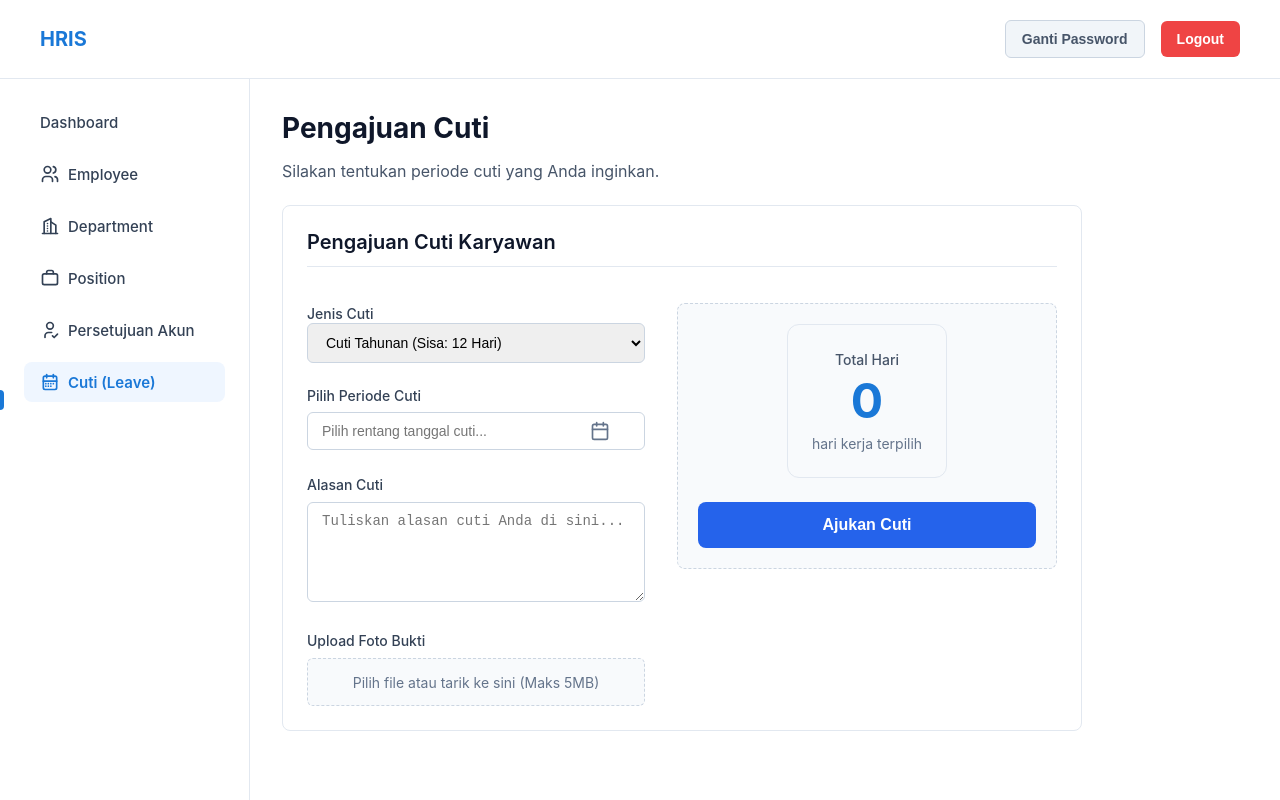
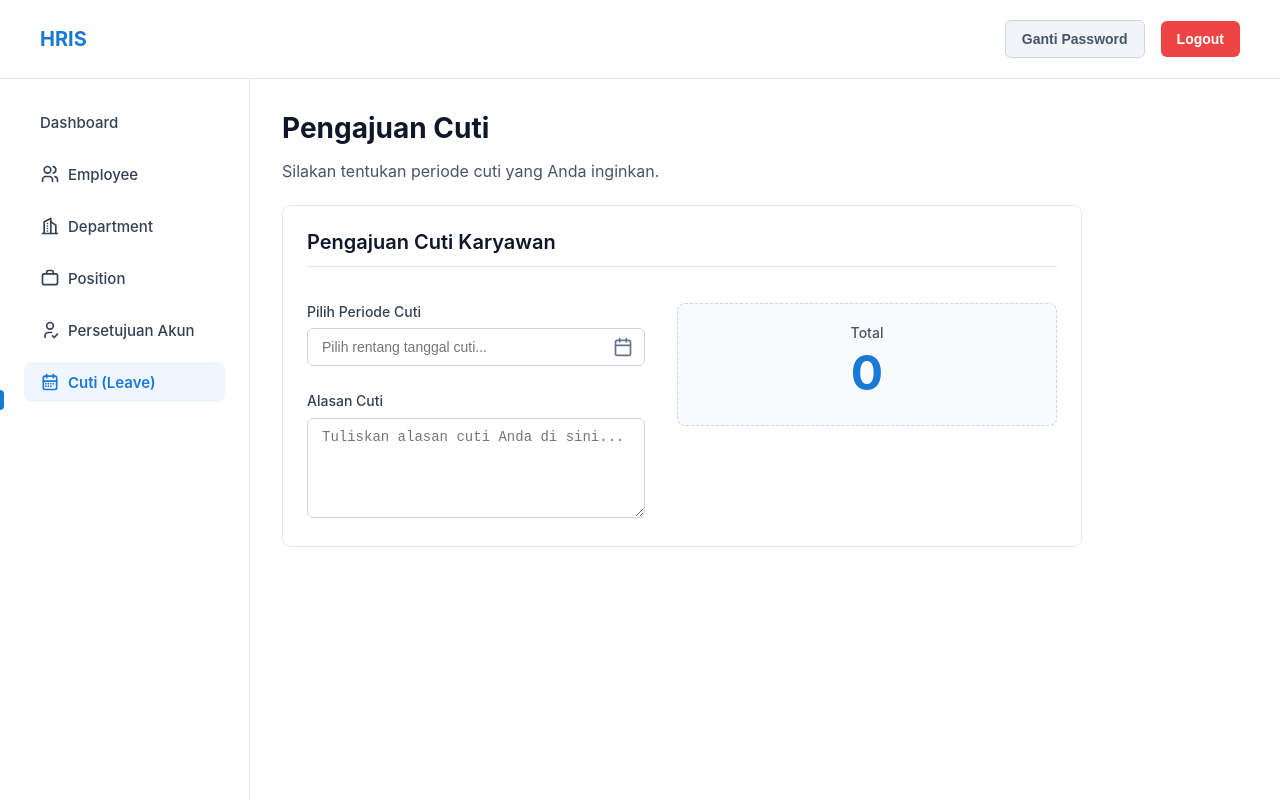
Before and after one commit to Tammam141/hris-frontend, a React (Vite) app: page /leave in a window 1280 px wide. Built offline with nearby package versions, Linux system fonts and the light colour scheme; sample sign-in values are in the browser's storage.

Commit message:
penambahan upload fot dan jenis cuti di leaveperiode

```diff
--- a/src/components/ui/leave.css
+++ b/src/components/ui/leave.css
@@ -98,45 +98,3 @@
 .custom-datepicker-input:focus {
   border-color: #1a78d7;
 }
-
-/* File Upload Styles */
-.file-upload-wrapper {
-  position: relative;
-  width: 100%;
-  height: 48px;
-  border: 1px dashed #cbd5e1;
-  border-radius: 6px;
-  background-color: #f8fafc;
-  display: flex;
-  align-items: center;
-  justify-content: center;
-  cursor: pointer;
-  transition: all 0.2s ease;
-  margin-top: 8px;
-}
-
-.file-upload-wrapper:hover {
-  border-color: #94a3b8;
-  background-color: #f1f5f9;
-}
-
-.file-upload-input {
-  position: absolute;
-  top: 0;
-  left: 0;
-  width: 100%;
-  height: 100%;
-  opacity: 0;
-  cursor: pointer;
-}
-
-.file-upload-text {
-  font-size: 14px;
-  color: #64748b;
-  pointer-events: none;
-  padding: 0 16px;
-  white-space: nowrap;
-  overflow: hidden;
-  text-overflow: ellipsis;
-  max-width: 100%;
-}
--- a/src/features/leave/LeavePeriod.tsx
+++ b/src/features/leave/LeavePeriod.tsx
@@ -2,7 +2,6 @@ import React, { useState, useEffect } from 'react';
 import DatePicker from 'react-datepicker';
 import 'react-datepicker/dist/react-datepicker.css';
 import { differenceInBusinessDays } from 'date-fns';
-import { AlertModal } from '../../components/ui/AlertModal';
 import '../../components/ui/leave.css';
 
 export function LeavePeriod() {
@@ -13,15 +12,8 @@ export function LeavePeriod() {
   // State total hari kerja
   const [totalDays, setTotalDays] = useState<number>(0);
 
-  // State alasan cuti & tipe cuti
+  // State alasan cuti
   const [reason, setReason] = useState<string>('');
-  const [leaveType, setLeaveType] = useState<string>('tahunan');
-  const [attachment, setAttachment] = useState<File | null>(null);
-
-  // State notifikasi submit
-  const [isAlertOpen, setIsAlertOpen] = useState(false);
-  const [alertMessage, setAlertMessage] = useState('');
-  const [alertType, setAlertType] = useState<'success' | 'error'>('success');
 
   // Blokir hari Sabtu (6) dan Minggu (0)
   const isWeekday = (date: Date) => {
@@ -45,53 +37,12 @@ export function LeavePeriod() {
     }
   }, [startDate, endDate]);
 
-  function handleSubmit(e: React.FormEvent) {
-    e.preventDefault();
-    if (!startDate) {
-      setAlertType('error');
-      setAlertMessage('Harap pilih periode cuti terlebih dahulu.');
-      setIsAlertOpen(true);
-      return;
-    }
-    if (leaveType === 'sakit' && !attachment) {
-      setAlertType('error');
-      setAlertMessage('Harap unggah foto bukti untuk cuti sakit.');
-      setIsAlertOpen(true);
-      return;
-    }
-
-    // Mock Submit Success
-    setAlertType('success');
-    setAlertMessage(`Pengajuan Cuti ${leaveType === 'tahunan' ? 'Tahunan' : leaveType === 'sakit' ? 'Sakit' : 'Melahirkan'} berhasil diajukan dan sedang menunggu persetujuan HR.`);
-    setIsAlertOpen(true);
-
-    // Reset Form
-    setDateRange([null, null]);
-    setReason('');
-    setAttachment(null);
-    setLeaveType('tahunan');
-  }
-
   return (
     <div className="leave-container">
       <h2 className="leave-title">Pengajuan Cuti Karyawan</h2>
 
-      <form onSubmit={handleSubmit} className="leave-grid">
+      <div className="leave-grid">
         <div className="leave-column-left">
-
-          <div style={{ marginBottom: '16px' }}>
-            <label className="leave-label">Jenis Cuti</label>
-            <select
-              className="custom-datepicker-input"
-              value={leaveType}
-              onChange={(e) => setLeaveType(e.target.value)}
-            >
-              <option value="tahunan">Cuti Tahunan (Sisa: 12 Hari)</option>
-              <option value="sakit">Cuti Sakit</option>
-              <option value="melahirkan">Cuti Melahirkan</option>
-            </select>
-          </div>
-
           <label className="leave-label">Pilih Periode Cuti</label>
           <div style={{ position: 'relative' }}>
             <DatePicker
@@ -106,13 +57,6 @@ export function LeavePeriod() {
               className="custom-datepicker-input"
               dateFormat="dd MMMM yyyy"
               isClearable={true}
-              onCalendarClose={() => {
-                // Solusi alternatif: Jika pengguna hanya memilih 1 tanggal lalu menutup kalender,
-                // jadikan tanggal tersebut sebagai startDate sekaligus endDate (cuti 1 hari).
-                if (startDate && !endDate) {
-                  setDateRange([startDate, startDate]);
-                }
-              }}
               onChangeRaw={(e) => e.preventDefault()}
             />
             <svg
@@ -125,7 +69,7 @@ export function LeavePeriod() {
               strokeWidth="2"
               strokeLinecap="round"
               strokeLinejoin="round"
-              style={{ position: 'absolute', right: '35px', top: '50%', transform: 'translateY(-50%)', pointerEvents: 'none', color: '#64748b' }}
+              style={{ position: 'absolute', right: '12px', top: '50%', transform: 'translateY(-50%)', pointerEvents: 'none' }}
             >
               <rect x="3" y="4" width="18" height="18" rx="2" ry="2"></rect>
               <line x1="16" y1="2" x2="16" y2="6"></line>
@@ -144,58 +88,13 @@ export function LeavePeriod() {
               onChange={(e) => setReason(e.target.value)}
             />
           </div>
-
-          <div style={{ marginTop: '16px' }}>
-            <label className="leave-label">Upload Foto Bukti {leaveType === 'sakit' && <span style={{ color: '#dc2626' }}>*</span>}</label>
-            <div className="file-upload-wrapper">
-              <input
-                type="file"
-                accept="image/*"
-                onChange={(e) => {
-                  if (e.target.files && e.target.files.length > 0) {
-                    const file = e.target.files[0];
-                    if (file.size > 5 * 1024 * 1024) {
-                      setAlertType('error');
-                      setAlertMessage('Ukuran file foto tidak boleh melebihi 5 MB.');
-                      setIsAlertOpen(true);
-                      e.target.value = ''; // Reset input
-                      setAttachment(null);
-                      return;
-                    }
-                    setAttachment(file);
-                  } else {
-                    setAttachment(null);
-                  }
-                }}
-                className="file-upload-input"
-              />
-              <div className="file-upload-text">
-                {attachment ? attachment.name : 'Pilih file atau tarik ke sini (Maks 5MB)'}
-              </div>
-            </div>
-          </div>
         </div>
 
         <div className="leave-column-right">
-          <div style={{ backgroundColor: '#f8fafc', padding: '24px', borderRadius: '12px', border: '1px solid #e2e8f0', textAlign: 'center' }}>
-            <span className="leave-total-title">Total Hari</span>
-            <span className="leave-total-number" style={{ display: 'block', fontSize: '48px', color: '#1a78d7', fontWeight: 700, margin: '8px 0' }}>{totalDays}</span>
-            <span style={{ fontSize: '14px', color: '#64748b' }}>hari kerja terpilih</span>
-          </div>
-
-          <button type="submit" className="btn btn-primary" style={{ width: '100%', marginTop: '24px', padding: '14px', fontSize: '16px', fontWeight: 600 }}>
-            Ajukan Cuti
-          </button>
+          <span className="leave-total-title">Total</span>
+          <span className="leave-total-number">{totalDays}</span>
         </div>
-      </form>
-
-      <AlertModal
-        isOpen={isAlertOpen}
-        title={alertType === 'success' ? 'Berhasil' : 'Peringatan'}
-        type={alertType}
-        message={alertMessage}
-        onClose={() => setIsAlertOpen(false)}
-      />
+      </div>
     </div>
   );
 }
```
